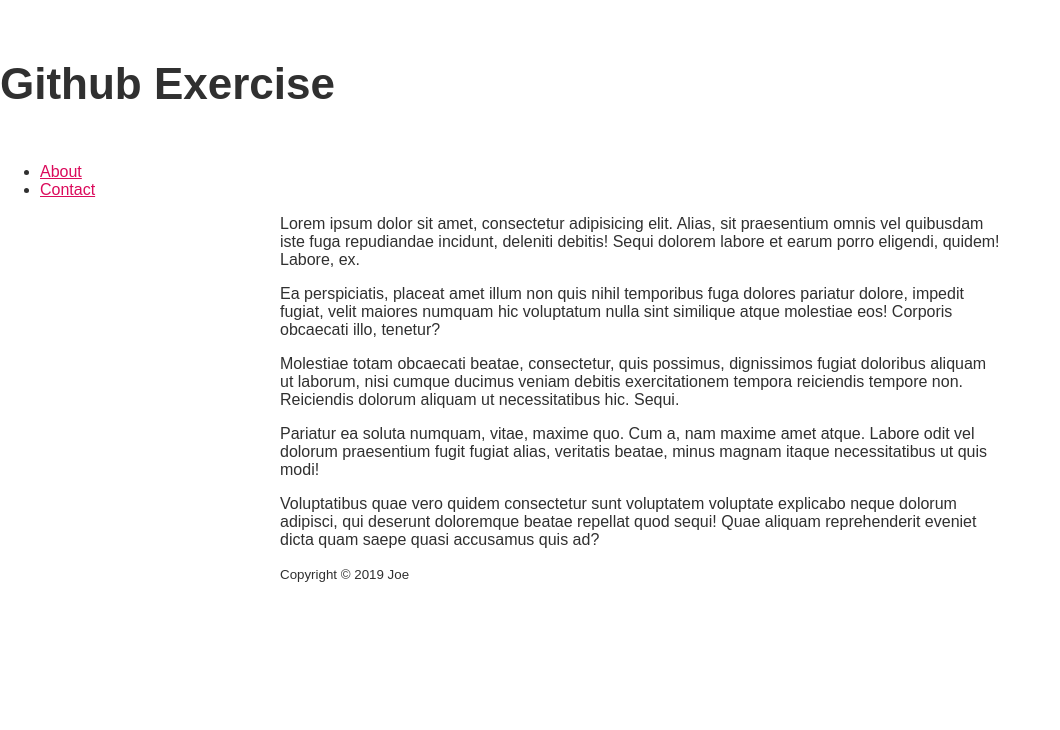
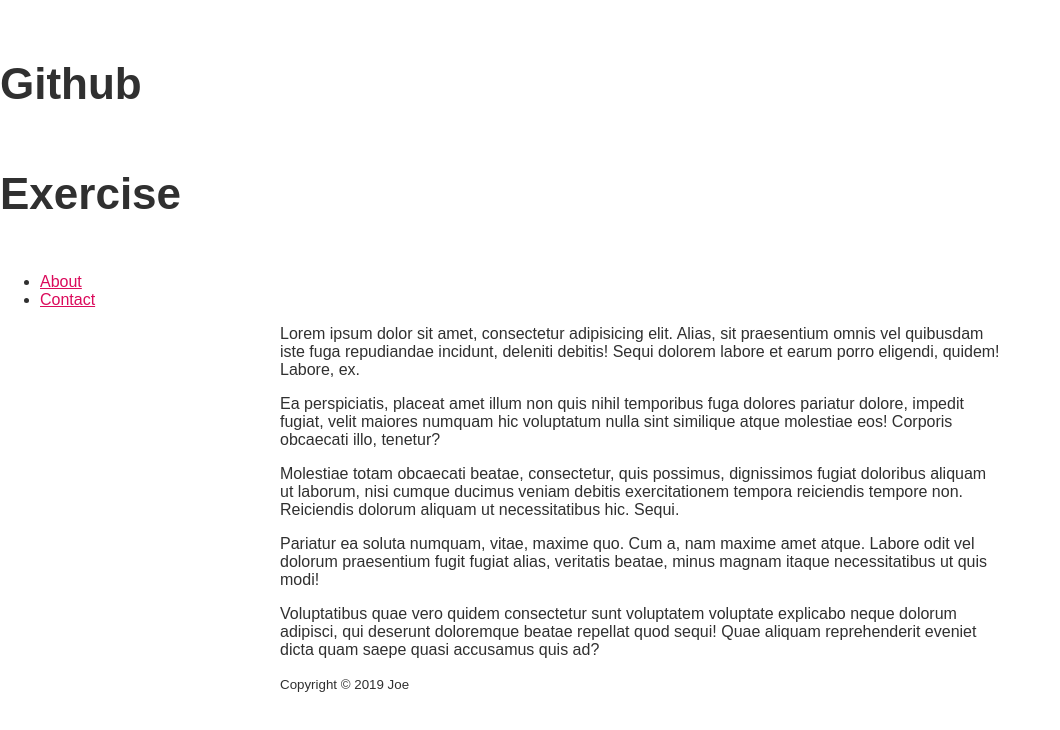
Before and after one commit to JO-E32/GitHub_Exercise, a plain HTML site: page index.html in a window 1280 px wide. Shown: the whole page, without its empty margins (0-1060 px from the left). Drawn offline with Linux system fonts and the light colour scheme; files that its build step writes are made by us from their sources.

Commit message:
h1 positioning
Added value of 75rems to h1 in CSS

```diff
--- a/screen.css
+++ b/screen.css
@@ -83,6 +83,7 @@
   font-size: 2.75rem;
   line-height: 2.5;
   margin-bottom: 1.5rem;
+  margin-right: 75rem;
 }
 
 }
```
